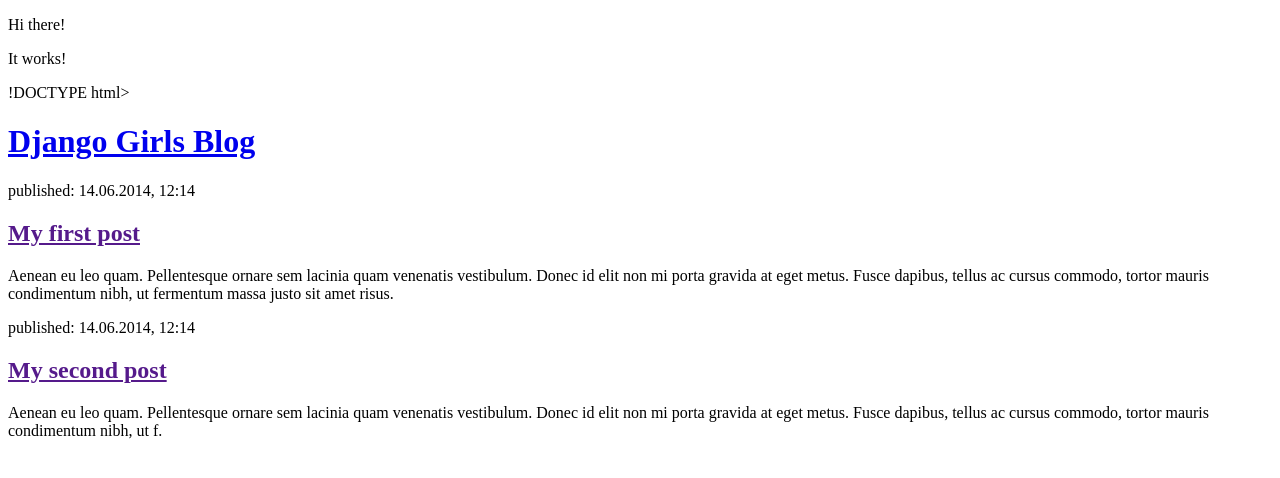
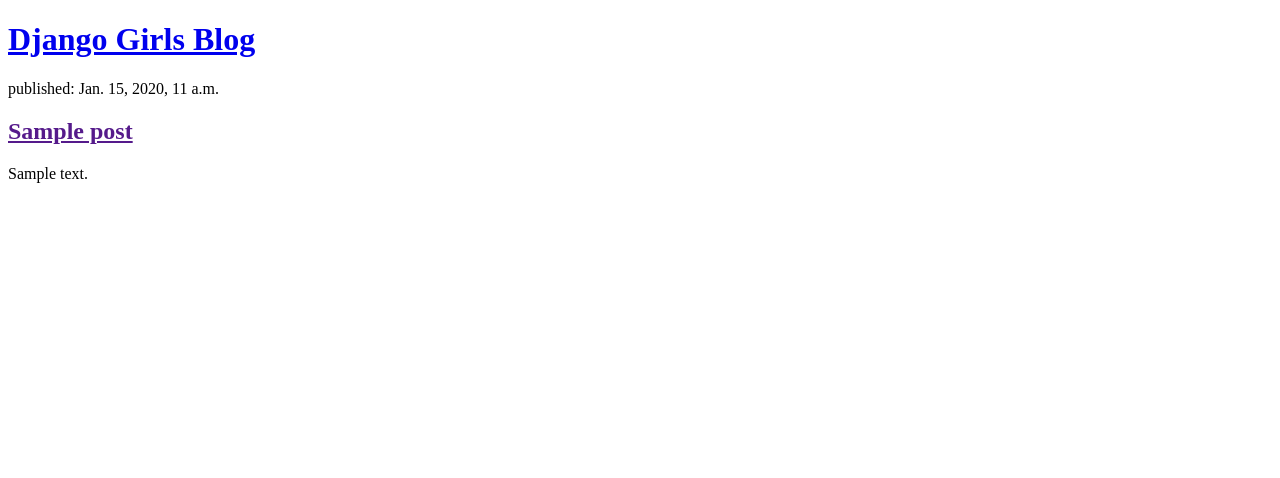
Before and after one commit to Svitlana1403/my-first-blog, a Django app: page / in a window 1280 px wide. Shown: the top 478 px of the page. Run offline with Django 3.2, Linux system fonts and the light colour scheme; tables that the repository leaves empty hold one stand-in row (values such as "Sample post").

Commit message:
Modified templates to display posts from database.

```diff
--- a/blog/templates/blog/post_list.html
+++ b/blog/templates/blog/post_list.html
@@ -1,17 +1,9 @@
 
 
 <!DOCTYPE html>
-<html>
-    <head>
-        <title>Ola's blog</title>
-    </head>
-    <body>
-        <p>Hi there!</p>
-        <p>It works!</p>
-    </body>
-</html>
 
-!DOCTYPE html>
+
+
 <html>
     <head>
         <title>Django Girls blog</title>
@@ -21,16 +13,13 @@
             <h1><a href="/">Django Girls Blog</a></h1>
         </header>
 
-        <article>
-            <time>published: 14.06.2014, 12:14</time>
-            <h2><a href="">My first post</a></h2>
-            <p>Aenean eu leo quam. Pellentesque ornare sem lacinia quam venenatis vestibulum. Donec id elit non mi porta gravida at eget metus. Fusce dapibus, tellus ac cursus commodo, tortor mauris condimentum nibh, ut fermentum massa justo sit amet risus.</p>
-        </article>
+        {% for post in posts %}
+            <article>
+                <time>published: {{ post.published_date }}</time>
+                <h2><a href="">{{ post.title }}</a></h2>
+                <p>{{ post.text|linebreaksbr }}</p>
+            </article>
+        {% endfor %}
 
-        <article>
-            <time>published: 14.06.2014, 12:14</time>
-            <h2><a href="">My second post</a></h2>
-            <p>Aenean eu leo quam. Pellentesque ornare sem lacinia quam venenatis vestibulum. Donec id elit non mi porta gravida at eget metus. Fusce dapibus, tellus ac cursus commodo, tortor mauris condimentum nibh, ut f.</p>
-        </article>
     </body>
 </html>
--- a/blog/views.py
+++ b/blog/views.py
@@ -1,5 +1,7 @@
 from django.shortcuts import render
+from django.utils import timezone
+from .models import Post
 
-# Create your views here.
 def post_list(request):
-    return render(request, 'blog/post_list.html', {})
+    posts = Post.objects.filter(published_date__lte=timezone.now()).order_by('published_date')
+    return render(request, 'blog/post_list.html', {'posts': posts})
```
